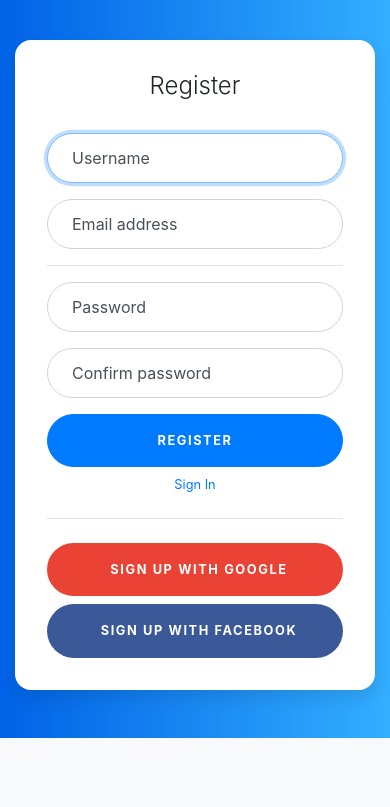
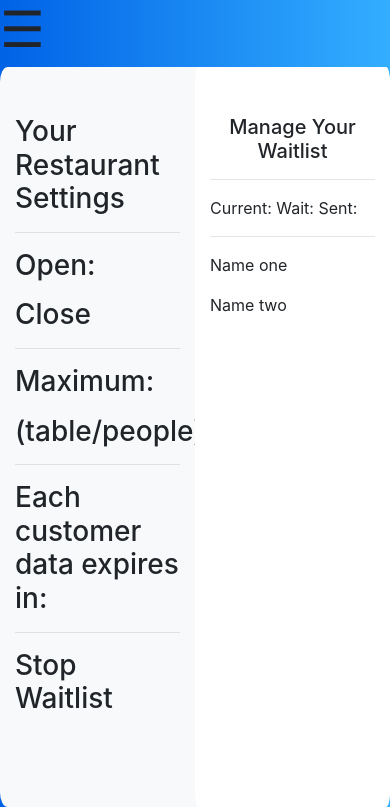
Before and after one commit to computerHeads/beaverhacksSum20, a Node server app: template views/businesspage.handlebars in a window 390 px wide. Shown: the part 154-961 px from the top of the page. Before the commit the page ends 892 px from the top, so only its background shows below. Run offline with Node 20, Linux system fonts and the light colour scheme; the template is opened without the code that fills it, so the values that code supplies are empty; some libraries are stand-ins or nearby versions; grey boxes are pictures that could not be loaded.

Commit message:
added businesspage

```diff
--- /dev/null
+++ b/public/css/css-businesspage.css
@@ -0,0 +1,151 @@
+:root {
+    --input-padding-x: 1.5rem;
+    --input-padding-y: .75rem;
+  }
+
+  body {
+    background: #007bff;
+    background: linear-gradient(to right, #0062E6, #33AEFF);
+  }
+
+  .card-signin {
+    border: 0;
+    border-radius: 1rem;
+    box-shadow: 0 0.5rem 1rem 0 rgba(0, 0, 0, 0.1);
+    overflow: hidden;
+  }
+
+  .card-signin .card-title {
+    margin-bottom: 2rem;
+    font-weight: 300;
+    font-size: 1.5rem;
+  }
+
+  .card-signin .card-img-left {
+    width: 45%;
+    /* Link to your background image using in the property below! */
+    background: scroll center url('https://source.unsplash.com/WEQbe2jBg40/414x512');
+    background-size: cover;
+  }
+
+  .card-signin .card-body {
+    padding: 2rem;
+  }
+
+  .form-signin {
+    width: 100%;
+  }
+
+  .form-signin .btn {
+    font-size: 80%;
+    border-radius: 5rem;
+    letter-spacing: .1rem;
+    font-weight: bold;
+    padding: 1rem;
+    transition: all 0.2s;
+  }
+
+  .form-label-group {
+    position: relative;
+    margin-bottom: 1rem;
+  }
+
+  .form-label-group input {
+    height: auto;
+    border-radius: 2rem;
+  }
+
+  .form-label-group>input,
+  .form-label-group>label {
+    padding: var(--input-padding-y) var(--input-padding-x);
+  }
+
+  .form-label-group>label {
+    position: absolute;
+    top: 0;
+    left: 0;
+    display: block;
+    width: 100%;
+    margin-bottom: 0;
+    /* Override default `<label>` margin */
+    line-height: 1.5;
+    color: #495057;
+    border: 1px solid transparent;
+    border-radius: .25rem;
+    transition: all .1s ease-in-out;
+  }
+
+  .form-label-group input::-webkit-input-placeholder {
+    color: transparent;
+  }
+
+  .form-label-group input:-ms-input-placeholder {
+    color: transparent;
+  }
+
+  .form-label-group input::-ms-input-placeholder {
+    color: transparent;
+  }
+
+  .form-label-group input::-moz-placeholder {
+    color: transparent;
+  }
+
+  .form-label-group input::placeholder {
+    color: transparent;
+  }
+
+  .form-label-group input:not(:placeholder-shown) {
+    padding-top: calc(var(--input-padding-y) + var(--input-padding-y) * (2 / 3));
+    padding-bottom: calc(var(--input-padding-y) / 3);
+  }
+
+  .form-label-group input:not(:placeholder-shown)~label {
+    padding-top: calc(var(--input-padding-y) / 3);
+    padding-bottom: calc(var(--input-padding-y) / 3);
+    font-size: 12px;
+    color: #777;
+  }
+
+  .btn-google {
+    color: white;
+    background-color: #ea4335;
+  }
+
+  .btn-facebook {
+    color: white;
+    background-color: #3b5998;
+  }
+  .sidenav {
+    height: 100%;
+    width: 0;
+    position: fixed;
+    z-index: 1;
+    top: 20;
+    left: 0;
+    background-color: #FFFFFF;
+    overflow-x: hidden;
+    transition: 0.5s;
+    padding-top: 60px;
+  }
+
+  .sidenav a {
+    padding: 8px 8px 8px 32px;
+    text-decoration: none;
+    font-size: 25px;
+    color: #818181;
+    display: block;
+    transition: 0.3s;
+  }
+
+  .sidenav a:hover {
+    color: #f1f1f1;
+  }
+
+  .sidenav .closebtn {
+    position: absolute;
+    top: 0;
+    right: 25px;
+    font-size: 36px;
+    margin-left: 50px;
+  }
--- a/views/businesspage.handlebars
+++ b/views/businesspage.handlebars
@@ -1,166 +1,74 @@
-<style>
+<body>
+    <!--side nav bar-->
+    <div id="mySidenav" class="sidenav">
+        <a href="javascript:void(0)" class="closebtn" onclick="closeNav()">&times;</a>
+        <a href="#">Managers</a>
+        <a href="#">Settings</a>
+        <a href="http://localhost:3000/businesspage">Business Page</a>
+        <a href="#">Contact</a>
+    </div>
+    <!--side navbar icon-->
+    <span style="font-size:50px;cursor:pointer" onclick="openNav()">&#9776;</span>
+    <script>
+        function openNav() {
+            document.getElementById("mySidenav").style.width = "250px";
+        }
+        function closeNav() {
+            document.getElementById("mySidenav").style.width = "0";
+        }
+    </script>
+    <!--side navbar end-->
+    <!--container is for the whole thing-->
+    <div class="container">
+        <!--row is also for everything-->
+        <div class="row">
+            <div class="col-lg-10 col-xl-9 mx-auto bg-light" style="border-radius: 2%;">
+                <!--this is the final row-->
+                <div class="row">
+                    <!--this is each indiviual column: first columns aka left side-->
+                    <div class="col">
+                        <br><br>
+                        <h3>Your Restaurant Settings</p>
+                            <hr>
+                            <p>Open:</p>
+                            <p>Close</p>
+                            <hr>
+                            <p>Maximum:</p>
+                            <p>(table/people)</p>
+                            <hr>
+                            <p>Each customer data expires in: </p>
+                            <hr>
+                            <p>Stop Waitlist</p>
+                            <br><br>
+                    </div>
+                    <!--this is the right column-->
+                    <div class="col bg-white" style="border-radius:2%">
+                        <br><br>
+                        <h5 class="text-center">Manage Your Waitlist</h5>
+                        <hr>
+                        <p> Current: Wait: Sent:</p>
+                        <hr>
+                        <p> Name one</p>
+                        <p> Name two</p>
+                        <br><br>
 
-    :root {
-  --input-padding-x: 1.5rem;
-  --input-padding-y: .75rem;
-}
+                    </div>
+                </div>
+            </div>
+        </div>
+    </div>
+    </div>
+</body>
 
-body {
-  background: #007bff;
-  background: linear-gradient(to right, #0062E6, #33AEFF);
-}
 
-.card-signin {
-  border: 0;
-  border-radius: 1rem;
-  box-shadow: 0 0.5rem 1rem 0 rgba(0, 0, 0, 0.1);
-  overflow: hidden;
-}
-
-.card-signin .card-title {
-  margin-bottom: 2rem;
-  font-weight: 300;
-  font-size: 1.5rem;
-}
-
-.card-signin .card-img-left {
-  width: 45%;
-  /* Link to your background image using in the property below! */
-  background: scroll center url('https://source.unsplash.com/WEQbe2jBg40/414x512');
-  background-size: cover;
-}
-
-.card-signin .card-body {
-  padding: 2rem;
-}
-
-.form-signin {
-  width: 100%;
-}
-
-.form-signin .btn {
-  font-size: 80%;
-  border-radius: 5rem;
-  letter-spacing: .1rem;
-  font-weight: bold;
-  padding: 1rem;
-  transition: all 0.2s;
-}
-
-.form-label-group {
-  position: relative;
-  margin-bottom: 1rem;
-}
-
-.form-label-group input {
-  height: auto;
-  border-radius: 2rem;
-}
-
-.form-label-group>input,
-.form-label-group>label {
-  padding: var(--input-padding-y) var(--input-padding-x);
-}
-
-.form-label-group>label {
-  position: absolute;
-  top: 0;
-  left: 0;
-  display: block;
-  width: 100%;
-  margin-bottom: 0;
-  /* Override default `<label>` margin */
-  line-height: 1.5;
-  color: #495057;
-  border: 1px solid transparent;
-  border-radius: .25rem;
-  transition: all .1s ease-in-out;
-}
-
-.form-label-group input::-webkit-input-placeholder {
-  color: transparent;
-}
-
-.form-label-group input:-ms-input-placeholder {
-  color: transparent;
-}
-
-.form-label-group input::-ms-input-placeholder {
-  color: transparent;
-}
-
-.form-label-group input::-moz-placeholder {
-  color: transparent;
-}
-
-.form-label-group input::placeholder {
-  color: transparent;
-}
-
-.form-label-group input:not(:placeholder-shown) {
-  padding-top: calc(var(--input-padding-y) + var(--input-padding-y) * (2 / 3));
-  padding-bottom: calc(var(--input-padding-y) / 3);
-}
-
-.form-label-group input:not(:placeholder-shown)~label {
-  padding-top: calc(var(--input-padding-y) / 3);
-  padding-bottom: calc(var(--input-padding-y) / 3);
-  font-size: 12px;
-  color: #777;
-}
-
-.btn-google {
-  color: white;
-  background-color: #ea4335;
-}
-
-.btn-facebook {
-  color: white;
-  background-color: #3b5998;
-}
-</style>
-<body>
-  <div class="container">
-    <div class="row">
-      <div class="col-lg-10 col-xl-9 mx-auto">
-        <div class="card card-signin flex-row my-5">
-          <div class="card-img-left d-none d-md-flex">
-             <!-- Background image for card set in CSS! -->
-          </div>
-          <div class="card-body">
-            <h5 class="card-title text-center">Register</h5>
-            <form class="form-signin">
-              <div class="form-label-group">
-                <input type="text" id="inputUserame" class="form-control" placeholder="Username" required autofocus>
-                <label for="inputUserame">Username</label>
-              </div>
-
-              <div class="form-label-group">
-                <input type="email" id="inputEmail" class="form-control" placeholder="Email address" required>
-                <label for="inputEmail">Email address</label>
-              </div>
-
-              <hr>
-
-              <div class="form-label-group">
-                <input type="password" id="inputPassword" class="form-control" placeholder="Password" required>
-                <label for="inputPassword">Password</label>
-              </div>
-
-              <div class="form-label-group">
-                <input type="password" id="inputConfirmPassword" class="form-control" placeholder="Password" required>
-                <label for="inputConfirmPassword">Confirm password</label>
-              </div>
-
-              <button class="btn btn-lg btn-primary btn-block text-uppercase" type="submit">Register</button>
-              <a class="d-block text-center mt-2 small" href="#">Sign In</a>
-              <hr class="my-4">
-              <button class="btn btn-lg btn-google btn-block text-uppercase" type="submit"><i class="fab fa-google mr-2"></i> Sign up with Google</button>
-              <button class="btn btn-lg btn-facebook btn-block text-uppercase" type="submit"><i class="fab fa-facebook-f mr-2"></i> Sign up with Facebook</button>
-            </form>
-          </div>
-        </div>
-      </div>
-    </div>
-  </div>
-</body>
+<!-- jQuery first, then Popper.js, then Bootstrap JS -->
+<script src="https://code.jquery.com/jquery-3.5.1.slim.min.js"
+    integrity="sha384-DfXdz2htPH0lsSSs5nCTpuj/zy4C+OGpamoFVy38MVBnE+IbbVYUew+OrCXaRkfj"
+    crossorigin="anonymous"></script>
+<script src="https://cdn.jsdelivr.net/npm/popper.js@1.16.0/dist/umd/popper.min.js"
+    integrity="sha384-Q6E9RHvbIyZFJoft+2mJbHaEWldlvI9IOYy5n3zV9zzTtmI3UksdQRVvoxMfooAo"
+    crossorigin="anonymous"></script>
+<script src="https://stackpath.bootstrapcdn.com/bootstrap/4.5.0/js/bootstrap.min.js"
+    integrity="sha384-OgVRvuATP1z7JjHLkuOU7Xw704+h835Lr+6QL9UvYjZE3Ipu6Tp75j7Bh/kR0JKI"
+    crossorigin="anonymous"></script>
+<link rel="stylesheet" href="/css/css-businesspage.css" />
```
